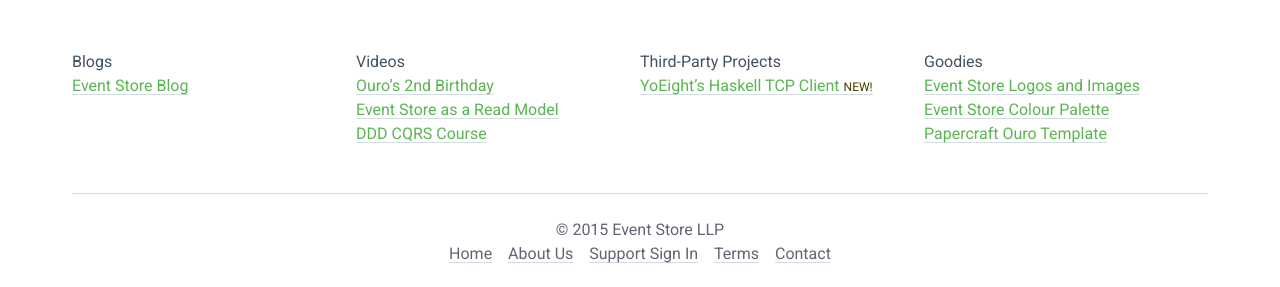
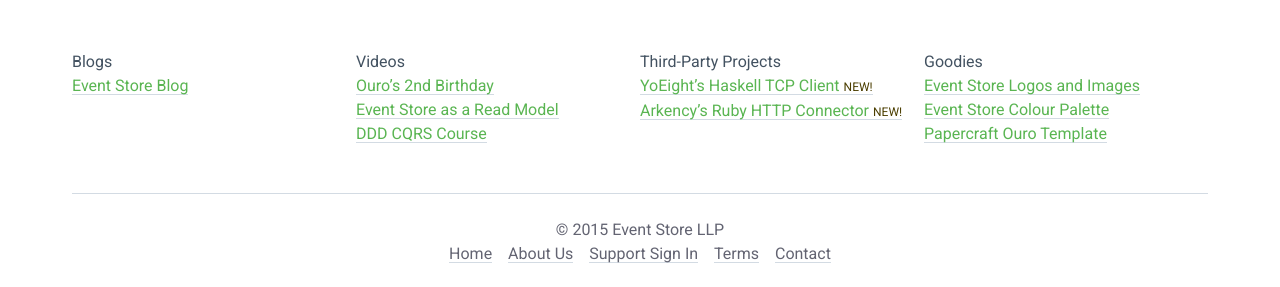
Before and after one commit to sandboxorg/geteventstore.com, a Jekyll site: the page built from community/index.html, in a window 1280 px wide. Shown: the part 1737-2024 px from the top of the page. Built offline with Jekyll 4.4.1, drawn with Linux system fonts in a browser that asks for light colours; nearby versions of some CDN libraries; Markdown is read by kramdown in place of the engine named in the settings.

Commit message:
Added details of the Arkency ruby connector

```diff
--- a/_data/resources.json
+++ b/_data/resources.json
@@ -24,6 +24,11 @@
             "name": "YoEight’s Haskell TCP Client",
             "url": "https://github.com/YoEight/eventstore",
             "flag": "new"
+        },
+        {
+            "name": "Arkency’s Ruby HTTP Connector",
+            "url": "https://github.com/arkency/http_eventstore",
+            "flag": "new"
         }
     ],
     "goodies": [
```
